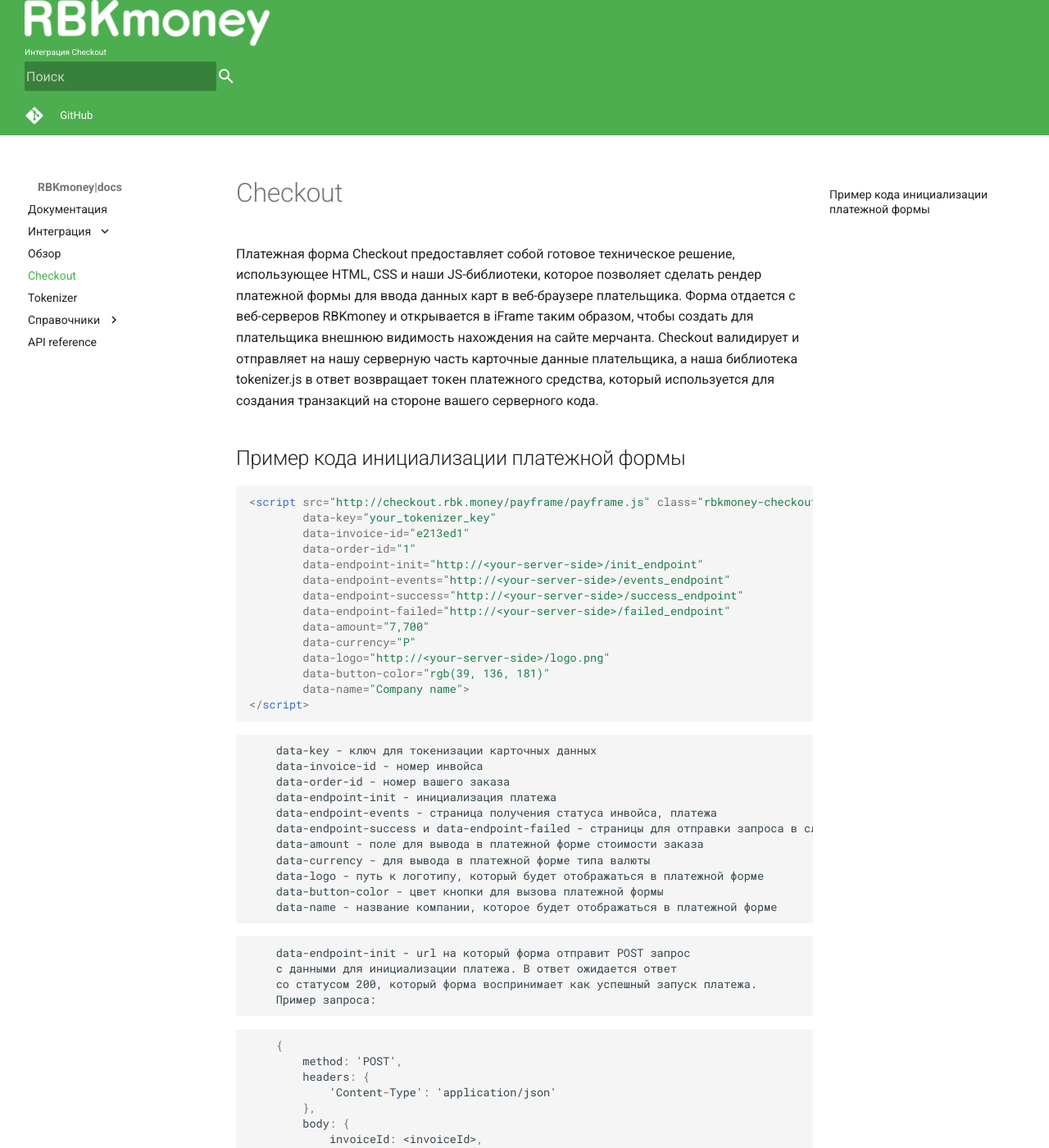
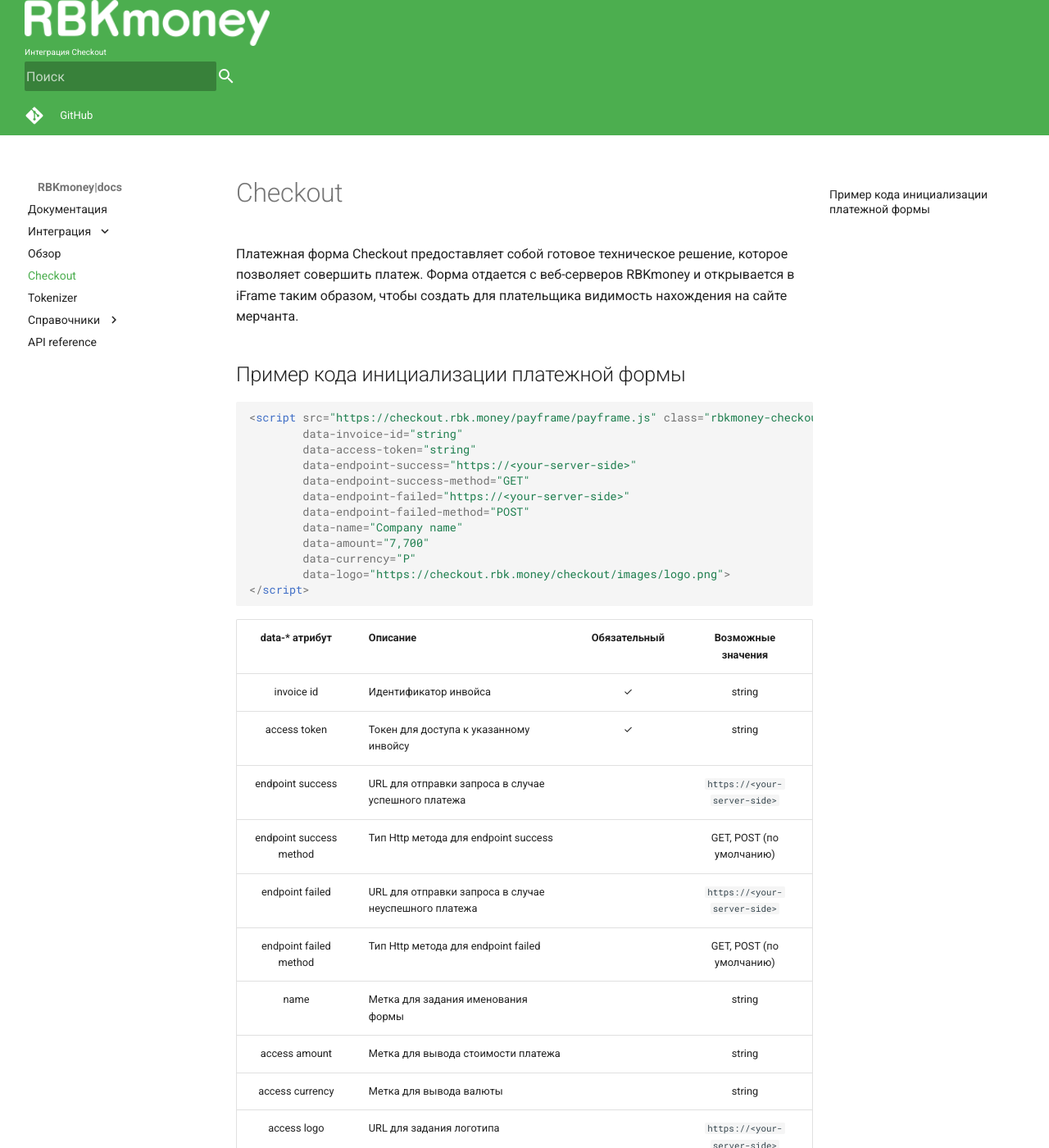
Before and after one commit to rbkmoney/docs, an MkDocs documentation site: the page built from content/integrations/checkout.md, in a window 1280 px wide and 1400 px high. Shown: the whole window at 82% size. Built offline with MkDocs 1.6.1 and Material for MkDocs 9.7.7, drawn with Linux system fonts in a browser that asks for light colours; nearby versions of some CDN libraries; old or Windows-style settings are respelled for this version of MkDocs; some of the changed text lies outside the part shown.

Commit message:
FE:219: Added access tokens live demo support. Updated docs.

````diff
--- a/content/integrations/checkout.md
+++ b/content/integrations/checkout.md
@@ -1,87 +1,33 @@
-Платежная форма Checkout предоставляет собой готовое техническое решение, использующее HTML, CSS и наши JS-библиотеки, которое позволяет сделать рендер платежной формы для ввода данных карт в веб-браузере плательщика. Форма отдается с веб-серверов RBKmoney и открывается в iFrame таким образом, чтобы создать для плательщика внешнюю видимость нахождения на сайте мерчанта.
-Checkout валидирует и отправляет на нашу серверную часть карточные данные плательщика, а наша библиотека tokenizer.js в ответ возвращает токен платежного средства, который используется для создания транзакций на стороне вашего серверного кода.
+Платежная форма Checkout предоставляет собой готовое техническое решение, которое позволяет совершить платеж. Форма отдается с веб-серверов RBKmoney и открывается в iFrame таким образом, чтобы создать для плательщика видимость нахождения на сайте мерчанта.
 
 ## Пример кода инициализации платежной формы
 
 ```html
-<script src="http://checkout.rbk.money/payframe/payframe.js" class="rbkmoney-checkout"
-        data-key="your_tokenizer_key"
-        data-invoice-id="e213ed1"
-        data-order-id="1"
-        data-endpoint-init="http://<your-server-side>/init_endpoint"
-        data-endpoint-events="http://<your-server-side>/events_endpoint"
-        data-endpoint-success="http://<your-server-side>/success_endpoint"
-        data-endpoint-failed="http://<your-server-side>/failed_endpoint"
+<script src="https://checkout.rbk.money/payframe/payframe.js" class="rbkmoney-checkout"
+        data-invoice-id="string"
+        data-access-token="string"
+        data-endpoint-success="https://<your-server-side>"
+        data-endpoint-success-method="GET"
+        data-endpoint-failed="https://<your-server-side>"
+        data-endpoint-failed-method="POST"
+        data-name="Company name"
         data-amount="7,700"
         data-currency="Р"
-        data-logo="http://<your-server-side>/logo.png"
-        data-button-color="rgb(39, 136, 181)"
-        data-name="Company name">
+        data-logo="https://checkout.rbk.money/checkout/images/logo.png">
 </script>
 ```
 
-```
-    data-key - ключ для токенизации карточных данных
-    data-invoice-id - номер инвойса
-    data-order-id - номер вашего заказа
-    data-endpoint-init - инициализация платежа
-    data-endpoint-events - страница получения статуса инвойса, платежа
-    data-endpoint-success и data-endpoint-failed - страницы для отправки запроса в случае успеха или неуспеха
-    data-amount - поле для вывода в платежной форме стоимости заказа
-    data-currency - для вывода в платежной форме типа валюты
-    data-logo - путь к логотипу, который будет отображаться в платежной форме
-    data-button-color - цвет кнопки для вызова платежной формы
-    data-name - название компании, которое будет отображаться в платежной форме
-```
-```
-    data-endpoint-init - url на который форма отправит POST запрос
-    с данными для инициализации платежа. В ответ ожидается ответ
-    со статусом 200, который форма воспринимает как успешный запуск платежа.
-    Пример запроса:
-```
-```json
-    {
-        method: 'POST',
-        headers: {
-            'Content-Type': 'application/json'
-        },
-        body: {
-            invoiceId: <invoiceId>,
-            token: <token>,
-            session: <token session>,
-            contractInfo: {
-                email: <payer email>
-            }
-        }
-    }
-```
-```
-data-endpoint-events - url на который форма будет
-отправлять GET запросы для получения событий платежа.
-Пример запроса:
-```
-```js
+| data-* атрибут           | Описание                                              | Обязательный | Возможные значения           |
+| :----------------------: | ----------------------------------------------------- | :-----------:| :---------------------------:|
+| invoice id               | Идентификатор инвойса                                 | ✓            | string                       |
+| access token             | Токен для доступа к указанному инвойсу                | ✓            | string                       |
+| endpoint success         | URL для отправки запроса в случае успешного платежа   |              | `https://<your-server-side>` |
+| endpoint success method  | Тип Http метода для endpoint success                  |              | GET, POST (по умолчанию)     |
+| endpoint failed          | URL для отправки запроса в случае неуспешного платежа |              | `https://<your-server-side>` |
+| endpoint failed method   | Тип Http метода для endpoint failed                   |              | GET, POST (по умолчанию)     |
+| name                     | Метка для задания именования формы                    |              | string                       |
+| access amount            | Метка для вывода стоимости платежа                    |              | string                       |
+| access currency          | Метка для вывода валюты                               |              | string                       |
+| access logo              | URL для задания логотипа                              |              | `https://<your-server-side>` |
 
-`<your url>?invoiceId=<your invoiceId>&orderId=<your orderId>`, {
-    method: 'GET',
-    headers: {
-        'Accept': 'application/json',
-        'Content-Type': 'application/json'
-    }
-}
-```
-```
-data-endpoint-success и data-endpoint-failed - страницы для отправки запроса в случае успеха или неуспеха
-url's на который придет POST запрос в случае успешного или неуспешного платежа.
-Пример запроса:
-```
-```js
-{
-    method: 'POST',
-    headers: {
-        'Content-Type': 'x-form-urlencoded'
-    }
-}
-```
-
-После чего необходимо реализовать серверную часть для инициализации платежа, получения статусов заказа и обработку запросов в случае успеха и неуспеха.
+Примечание. Запросы на endpoint success, endpoint failed отправляются с `"Content-Type": "x-form-urlencoded"`.
````
Also changed, not shown: content/integrations/tokenizer.md (+45 -59 lines), 1 other file.
